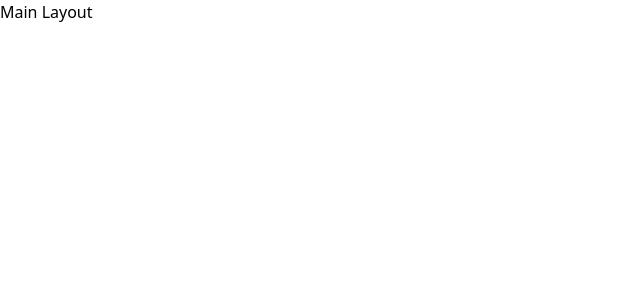
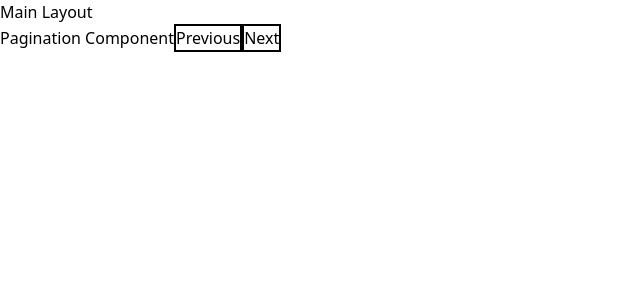
Before and after one commit to VladiSH31/okten-react-modules, a React (Vite) app: page / in a window 1280 px wide. Shown: the top 300 px of the page, without its empty margins (0-640 px from the left). Built offline with nearby package versions, Linux system fonts and the light colour scheme.

Commit message:
Lesson 4. Pagination - part 2 1. Create PaginationComponent.tsx 2. Create SomeComponent.tsx 3. create api.service.tsx 4. UseSearchParams

```diff
--- /dev/null
+++ b/src/components/PaginationComponent.tsx
@@ -0,0 +1,34 @@
+import {useSearchParams} from "react-router-dom";
+
+const PaginationComponent = () => {
+    const [query, setQuery] = useSearchParams({pg: '1'});
+
+    const onButtonPaginationPreviousClick = () => {
+        const pg = query.get('pg')
+
+        if (pg) {
+            let currentPage = +pg;
+
+            setQuery({pg: (--currentPage).toString()})
+        }
+    };
+
+    const onButtonPaginationNextClick = () => {
+        const pg = query.get('pg');
+
+        if (pg) {
+            let currentPage = +pg;
+            setQuery({pg: (++currentPage).toString()})
+        }
+    };
+
+    return (
+        <div>
+            Pagination Component
+            <button className={'border-2'} onClick={onButtonPaginationPreviousClick}>Previous</button>
+            <button className={'border-2'} onClick={onButtonPaginationNextClick}>Next</button>
+        </div>
+    );
+};
+
+export default PaginationComponent;
--- /dev/null
+++ b/src/components/SomeComponent.tsx
@@ -0,0 +1,27 @@
+import {useSearchParams} from "react-router-dom";
+import {useEffect} from "react";
+import {getUsersPage} from "../services/api.service.tsx";
+
+
+const SomeComponent = () => {
+
+    const [query] = useSearchParams();
+
+    useEffect(() => {
+        const pg = query.get('pg')
+
+        if (pg) {
+            getUsersPage(+pg)
+                .then(json => console.log(json))
+        }
+
+    }, [query]);
+
+    return (
+        <div>
+
+        </div>
+    );
+};
+
+export default SomeComponent;
--- a/src/layoutes/MainLayout.tsx
+++ b/src/layoutes/MainLayout.tsx
@@ -1,9 +1,13 @@
+import PaginationComponent from "../components/PaginationComponent.tsx";
+import SomeComponent from "../components/SomeComponent.tsx";
 
 
 const MainLayout = () => {
     return (
         <div>
+            <SomeComponent/>
             Main Layout
+            <PaginationComponent/>
         </div>
     );
 };
--- /dev/null
+++ b/src/services/api.service.tsx
@@ -0,0 +1,6 @@
+const baseReqresUrl = 'https://reqres.in'
+
+export const getUsersPage = async (pg: number) => {
+    return await fetch(baseReqresUrl + '/api/users?page=' + pg)
+        .then(response => response.json())
+}
```
